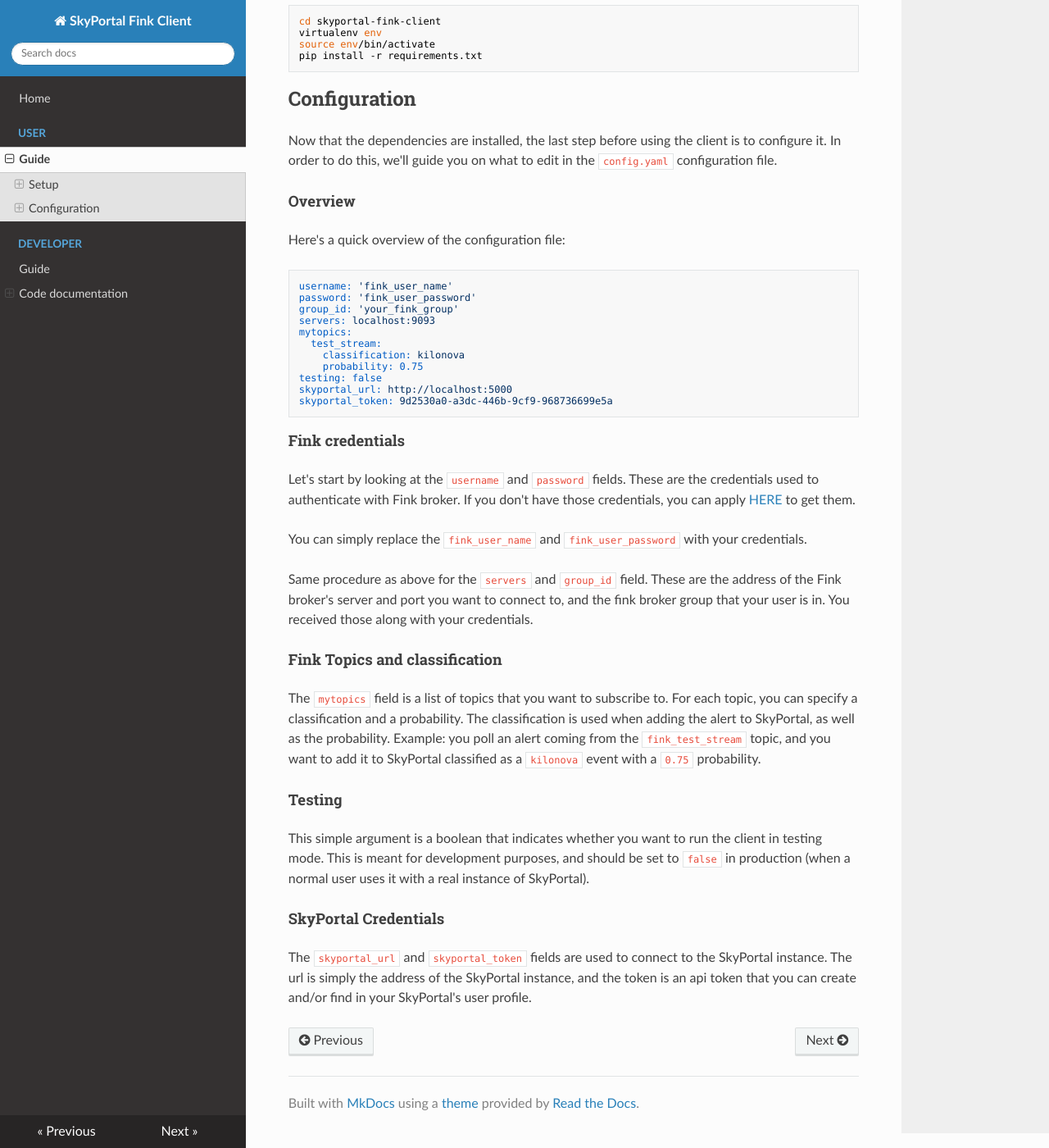
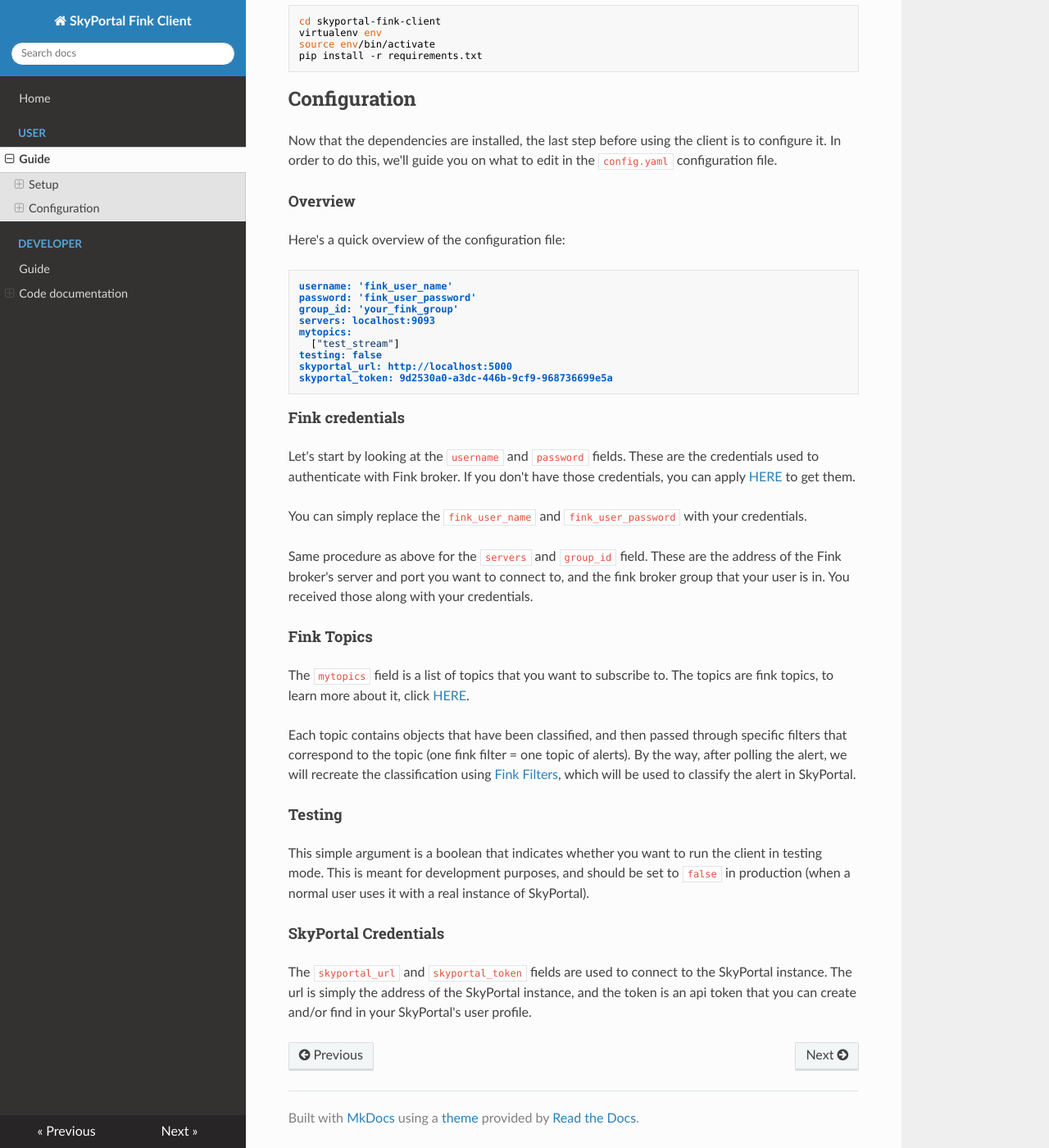
Before and after one commit to skyportal-contrib/skyportal-fink-client, an MkDocs documentation site: the page built from docs/user_guide/index.md, in a window 1280 px wide and 1400 px high, scrolled down 651 px. Shown: the whole window at 82% size. Built offline with MkDocs 1.6.1, drawn with Linux system fonts in a browser that asks for light colours; nearby versions of some CDN libraries.

Commit message:
updated doc with new classification method

```diff
--- a/docs/user_guide/index.md
+++ b/docs/user_guide/index.md
@@ -44,9 +44,7 @@
 group_id: 'your_fink_group'
 servers: localhost:9093
 mytopics:
-  test_stream:
-    classification: kilonova
-    probability: 0.75
+  ["test_stream"]
 testing: false
 skyportal_url: http://localhost:5000
 skyportal_token: 9d2530a0-a3dc-446b-9cf9-968736699e5a
@@ -60,10 +58,12 @@
 
 Same procedure as above for the `servers` and `group_id` field. These are the address of the Fink broker's server and port you want to connect to, and the fink broker group that your user is in. You received those along with your credentials.
 
-#### Fink Topics and classification
+#### Fink Topics
 
-The `mytopics` field is a list of topics that you want to subscribe to. For each topic, you can specify a classification and a probability. The classification is used when adding the alert to SkyPortal, as well as the probability.
-Example: you poll an alert coming from the `fink_test_stream` topic, and you want to add it to SkyPortal classified as a `kilonova` event with a `0.75` probability.
+The `mytopics` field is a list of topics that you want to subscribe to. The topics are fink topics, to learn more about it, click [HERE](https://fink-broker.readthedocs.io/en/latest/topics/).
+
+Each topic contains objects that have been classified, and then passed through specific filters that correspond to the topic (one fink filter = one topic of alerts).
+By the way, after polling the alert, we will recreate the classification using [Fink Filters](https://github.com/astrolabsoftware/fink-filters), which will be used to classify the alert in SkyPortal.
 
 #### Testing
 
```
Also changed, not shown: docs/dev_guide/index.md (+5 -5 lines).
